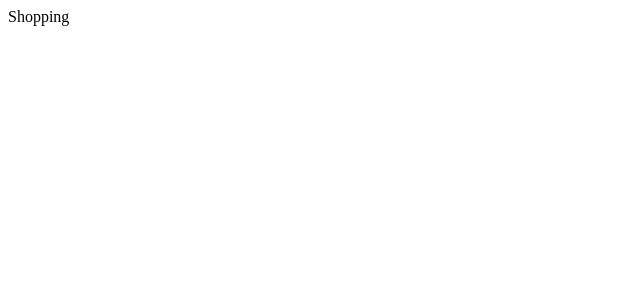
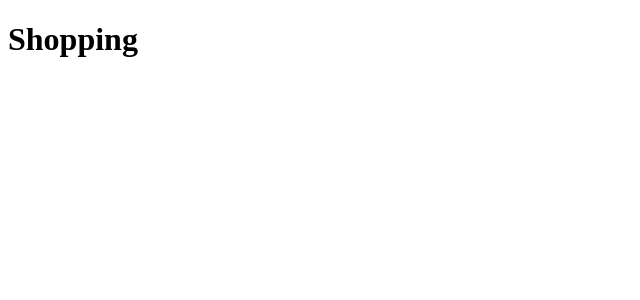
Before and after one commit to sid10297/shopping, a React (Create React App) app in the folder frontend/: page / in a window 1280 px wide. Shown: the top 300 px of the page, without its empty margins (0-640 px from the left). Built offline with nearby package versions, Linux system fonts and the light colour scheme.

Commit message:
Setup folder structure

```diff
--- /dev/null
+++ b/frontend/src/App/App.jsx
@@ -0,0 +1,9 @@
+const App = () => {
+  return (
+    <div>
+      <h1>Shopping</h1>
+    </div>
+  );
+};
+
+export default App;
--- a/frontend/src/index.js
+++ b/frontend/src/index.js
@@ -1,3 +1,4 @@
 import ReactDOM from "react-dom";
+import App from "./App/App";
 
-ReactDOM.render("Shopping", document.getElementById("root"));
+ReactDOM.render(<App />, document.getElementById("root"));
```
